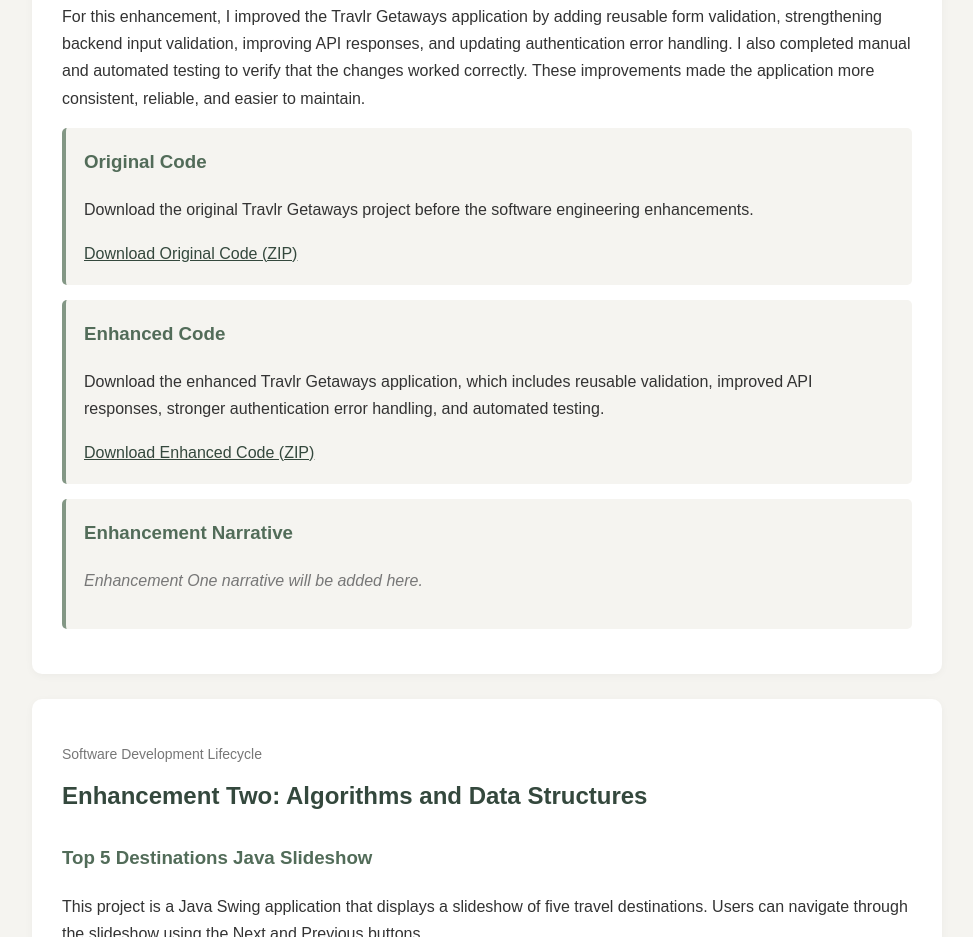
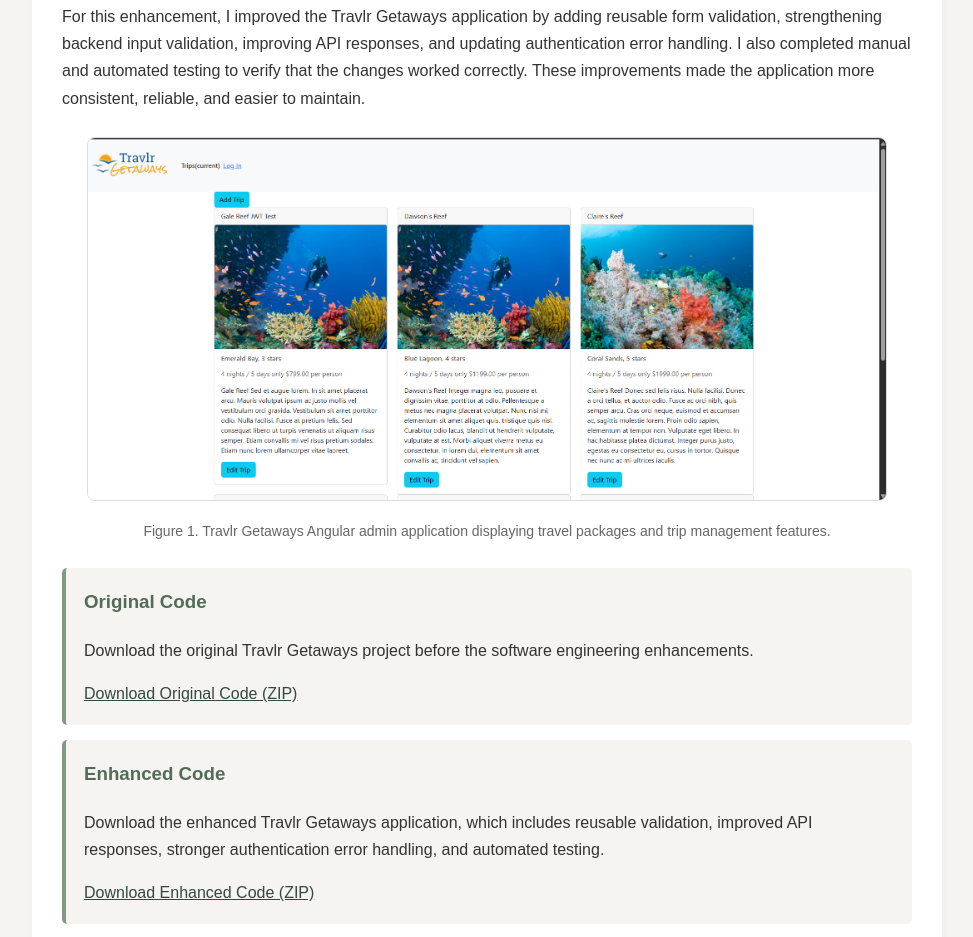
Before and after one commit to LisaUlrick20/LisaUlrick20.github.io, a plain HTML site: page index.html in a window 1280 px wide. Shown: the part 2212-3149 px from the top of the page, without its empty margins (153-1126 px from the left). Drawn offline with Linux system fonts and the light colour scheme.

Commit message:
Add screenshot for Travlr Getaways application
Added a screenshot of the Travlr Getaways application to enhance visual presentation.

```diff
--- a/index.html
+++ b/index.html
@@ -296,6 +296,23 @@
                 consistent, reliable, and easier to maintain.
             </p>
 
+            <!-- Enhancement One: Travlr Getaways application screenshot -->
+            <div style="text-align: center; margin: 25px 0;">
+
+                <img
+                    src="Enhancement_One_Travlr_Admin.png"
+                    alt="Travlr Getaways Angular admin application showing travel packages"
+                    style="width: 100%; max-width: 800px; height: auto;
+                         border-radius: 8px; border: 1px solid #dddddd;"
+                >
+
+    <p style="font-size: 14px; color: #666666; margin-top: 10px;">
+        Figure 1. Travlr Getaways Angular admin application
+        displaying travel packages and trip management features.
+    </p>
+
+</div>
+
             <div class="resource-box">
                 <h3>Original Code</h3>
                 <p>
```
